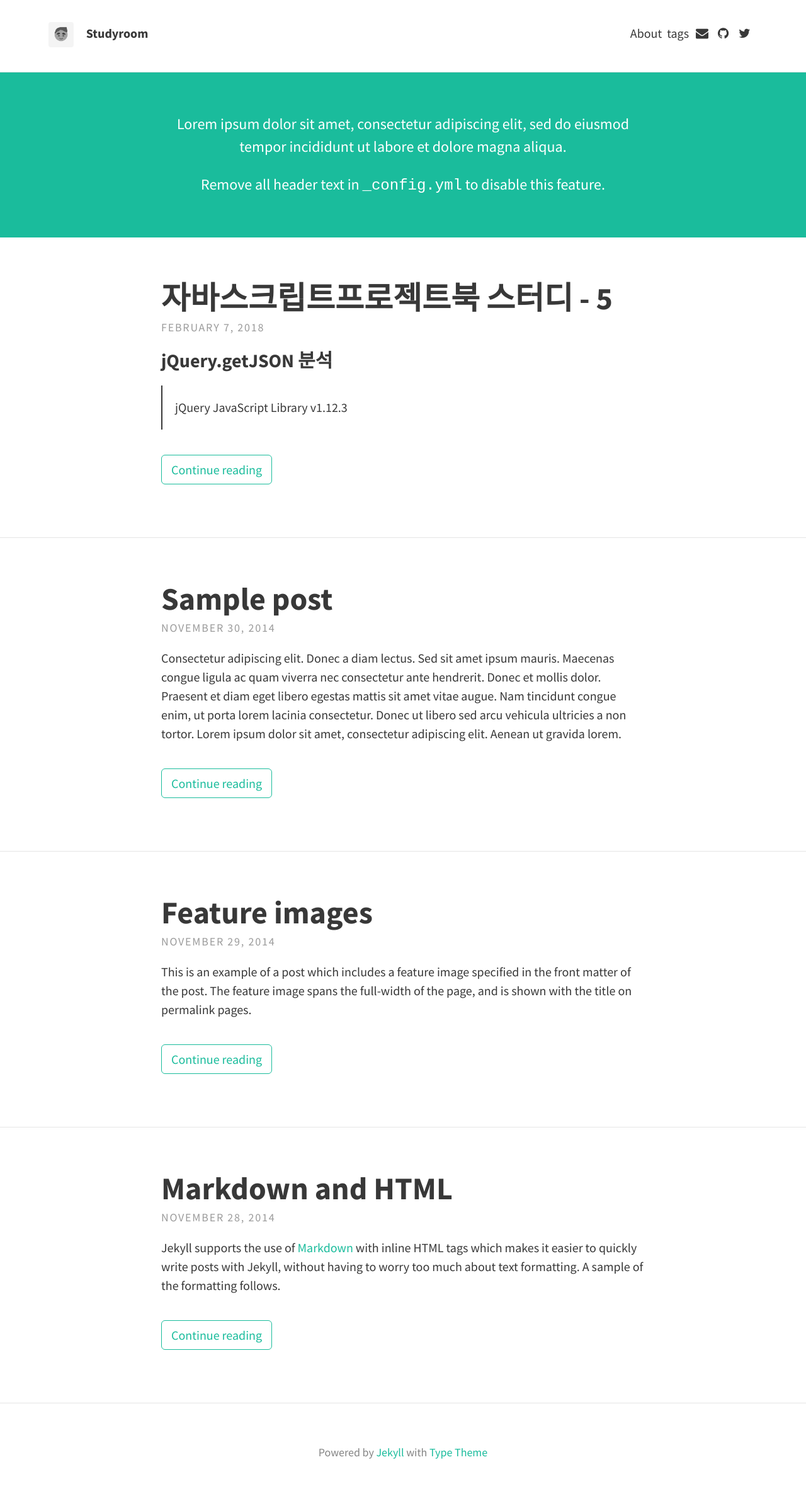
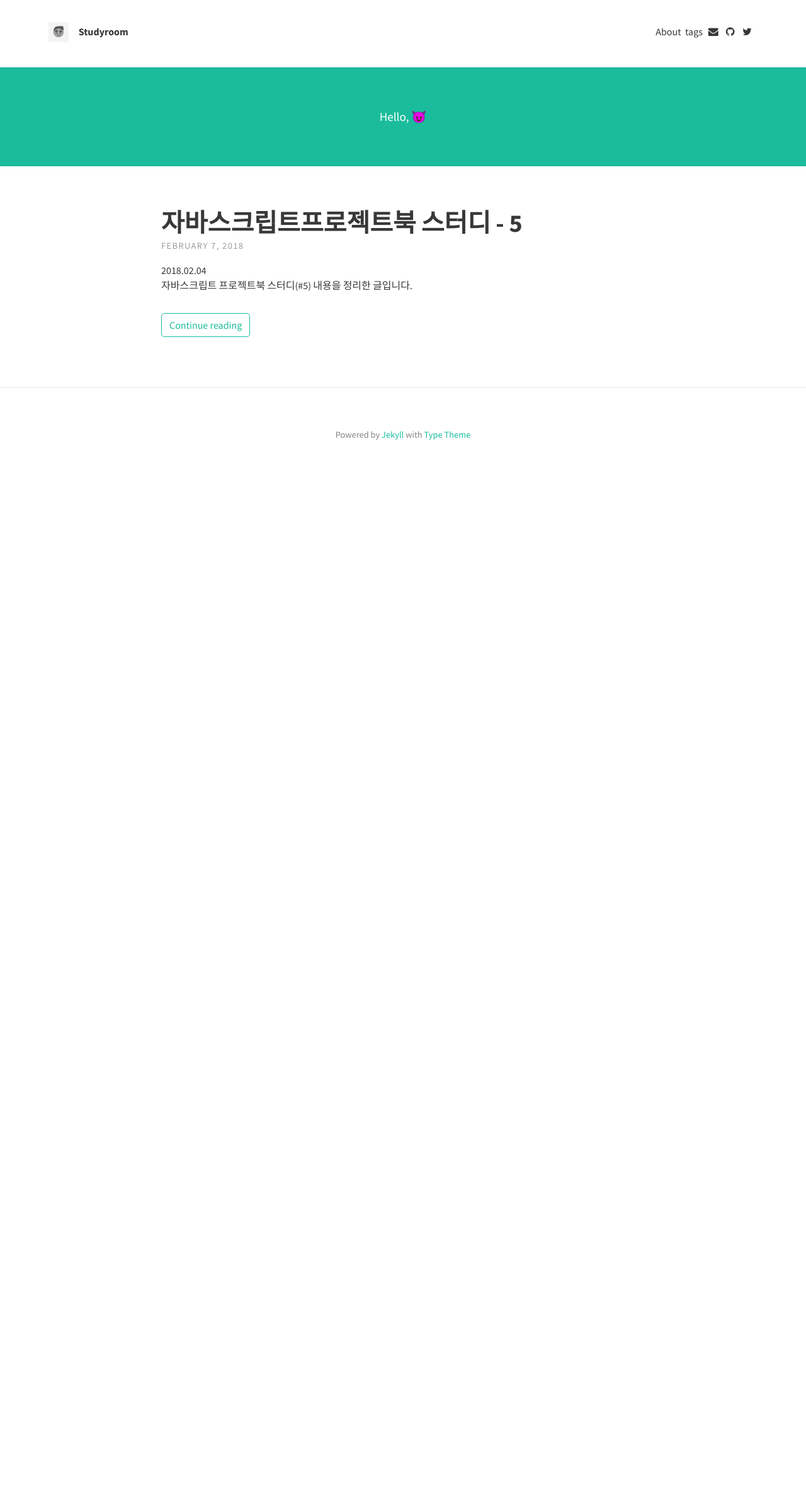
Before and after one commit to KyusungDev/KyusungDev.github.io, a Jekyll site: the page built from index.html, in a window 1280 px wide. Shown: the whole page at 63% size. Built offline with Jekyll 4.4.1, drawn with Linux system fonts in a browser that asks for light colours; nearby versions of some CDN libraries; the list of posts is cut into pages by our own code; after the commit the page ends 900 px from its top, so only the background shows below that.

Commit message:
modify setting

````diff
--- a/_config.yml
+++ b/_config.yml
@@ -13,9 +13,7 @@ theme_settings:
 
   # Header and footer text
   header_text: >
-     <p>Lorem ipsum dolor sit amet, consectetur adipiscing elit, sed do eiusmod tempor incididunt ut labore et dolore magna aliqua.</p>
-
-     <p>Remove all header text in <code>_config.yml</code> to disable this feature.</p>
+     <p>Hello, 😈</p>
   header_text_feature_image:
   footer_text: >
    Powered by <a href="https://jekyllrb.com/">Jekyll</a> with <a href="https://github.com/rohanchandra/type-theme">Type Theme</a>
--- a/_posts/2014-11-28-markdown-and-html.md
+++ /dev/null
@@ -1,39 +0,0 @@
----
-layout: post
-title: Markdown and HTML
----
-
-Jekyll supports the use of [Markdown](http://daringfireball.net/projects/markdown/syntax) with inline HTML tags which makes it easier to quickly write posts with Jekyll, without having to worry too much about text formatting. A sample of the formatting follows.
-
-Tables have also been extended from Markdown:
-
-First Header  | Second Header
-------------- | -------------
-Content Cell  | Content Cell
-Content Cell  | Content Cell
-
-Here's an example of an image, which is included using Markdown:
-
-![Geometric pattern with fading gradient]({{ site.baseurl }}/assets/img/sample_feature_img_2.png)
-
-Highlighting for code in Jekyll is done using Pygments or Rouge. This theme makes use of Rouge by default.
-
-{% highlight js %}
-// count to ten
-for (var i = 1; i <= 10; i++) {
-    console.log(i);
-}
-
-// count to twenty
-var j = 0;
-while (j < 20) {
-    j++;
-    console.log(j);
-}
-{% endhighlight %}
-
-Type Theme uses KaTeX to display maths. Equations such as $$S_n = a \times \frac{1-r^n}{1-r}$$ can be displayed inline.
-
-Alternatively, they can be shown on a new line:
-
-$$ f(x) = \int \frac{2x^2+4x+6}{x-2} $$
--- a/_posts/2014-11-29-feature-images.md
+++ /dev/null
@@ -1,6 +0,0 @@
----
-layout: post
-title: Feature images
-feature-img: "assets/img/sample_feature_img.png"
----
-This is an example of a post which includes a feature image specified in the front matter of the post. The feature image spans the full-width of the page, and is shown with the title on permalink pages.
--- a/_posts/2014-11-30-sample-post.md
+++ /dev/null
@@ -1,22 +0,0 @@
----
-layout: post
-title: Sample post
-tags: [test, sample]
----
-Consectetur adipiscing elit. Donec a diam lectus. Sed sit amet ipsum mauris. Maecenas congue ligula ac quam viverra nec consectetur ante hendrerit. Donec et mollis dolor. Praesent et diam eget libero egestas mattis sit amet vitae augue. Nam tincidunt congue enim, ut porta lorem lacinia consectetur. Donec ut libero sed arcu vehicula ultricies a non tortor. Lorem ipsum dolor sit amet, consectetur adipiscing elit. Aenean ut gravida lorem.
-
-* Consectetur adipiscing elit
-* Donec a diam lectus
-* Sed sit amet ipsum mauris
-
-Ut turpis felis, pulvinar a semper sed, adipiscing id dolor. Pellentesque auctor nisi id magna consequat sagittis. Curabitur dapibus enim sit amet elit pharetra tincidunt feugiat nisl imperdiet. Ut convallis libero in urna ultrices accumsan. Donec sed odio eros. Donec viverra mi quis quam pulvinar at malesuada arcu rhoncus. Cum sociis natoque penatibus et magnis dis parturient montes, nascetur ridiculus mus. In rutrum accumsan ultricies. Mauris vitae nisi at sem facilisis semper ac in est.
-
-Nunc diam velit, adipiscing ut tristique vitae, sagittis vel odio. Maecenas convallis ullamcorper ultricies. Curabitur ornare, ligula *semper consectetur sagittis*, nisi diam iaculis velit, id fringilla sem nunc vel mi. Nam dictum, odio nec pretium volutpat, arcu ante placerat erat, non tristique elit urna et turpis. Quisque mi metus, ornare sit amet fermentum et, tincidunt et orci. Fusce eget orci a orci congue vestibulum.
-
-Ut dolor diam, elementum et vestibulum eu, porttitor vel elit. Curabitur venenatis pulvinar tellus gravida ornare. Sed et erat faucibus nunc euismod ultricies ut id justo. Nullam cursus suscipit nisi, et ultrices justo sodales nec. Fusce venenatis facilisis lectus ac semper. Aliquam at massa ipsum. Quisque bibendum purus convallis nulla ultrices ultricies. Nullam aliquam, mi eu aliquam tincidunt, purus velit laoreet tortor, viverra pretium nisi quam vitae mi. Fusce vel volutpat elit. Nam sagittis nisi dui.
-
-> Suspendisse lectus leo, consectetur in tempor sit amet, placerat quis neque
-
-Etiam luctus porttitor lorem, sed suscipit est rutrum non. Curabitur lobortis nisl a enim congue semper. Aenean commodo ultrices imperdiet. Vestibulum ut justo vel sapien venenatis tincidunt.
-
-Phasellus eget dolor sit amet ipsum dapibus condimentum vitae quis lectus. Aliquam ut massa in turpis dapibus convallis. Praesent elit lacus, vestibulum at malesuada et, ornare et est. Ut augue nunc, sodales ut euismod non, adipiscing vitae orci. Mauris ut placerat justo. Mauris in ultricies enim. Quisque nec est eleifend nulla ultrices egestas quis ut quam. Donec sollicitudin lectus a mauris pulvinar id aliquam urna cursus. Cras quis ligula sem, vel elementum mi. Phasellus non ullamcorper urna.
--- a/_posts/2018-02-07-js-study-javascript-projectbook-1.md
+++ b/_posts/2018-02-07-js-study-javascript-projectbook-1.md
@@ -4,9 +4,11 @@ title: 자바스크립트프로젝트북 스터디 - 5
 tags: [javascript, jQuery]
 ---
 
+2018.02.04
+자바스크립트 프로젝트북 스터디(#5) 내용을 정리한 글입니다.
+
 ### jQuery.getJSON 분석
 > jQuery JavaScript Library v1.12.3
-
 
 **jQuery.getJSON**
 ```js
@@ -134,7 +136,7 @@ request는 클라이언트에 의해 전달되어 서버의 동작을 일으키
 > https://developer.mozilla.org/ko/docs/Web/HTTP/Messages
 
 ### TCP/IP Layer
-![TCP/IP Layer](tcp_layer.png)
+![TCP/IP Layer](assets/img/tcp_layer.png)
 
 ### chromium XMLHttpRequest implement
 > https://chromium.googlesource.com/chromium/blink.git/+/99b8c9800ac123eddc3e199088d22569c5294b22/Source/core/xml/XMLHttpRequest.h
@@ -156,10 +158,8 @@ SSR은 페이지 로딩시마다 서버로부터 리소스를 전달받아 해
 ---
 - [RESTFul이란 무엇인가?](http://blog.remotty.com/blog/2014/01/28/lets-study-rest/)
 - [REST API](http://poiemaweb.com/js-rest-api)
-
 - [SPA & Routing](http://poiemaweb.com/js-spa)
 - [CSR vs SSR](https://jongmin92.github.io/2017/06/06/JavaScript/client-side-rendering-vs-server-side-rendering/)
-
 - [SPA 단점에 대한 단상](http://m.mkexdev.net/374)
 - [웹의 Native 化, PWA(Progressive Web Apps)](http://m.mkexdev.net/356)
 - [서버 사이드 렌더링 그리고 클라이언트 사이드 렌더링](http://asfirstalways.tistory.com/244)
--- a/_sass/base/_variables.scss
+++ b/_sass/base/_variables.scss
@@ -1,7 +1,7 @@
 // Typography
 $font-family-main: 'Source Sans Pro', Helvetica, Arial, sans-serif;
 $font-family-headings: 'Source Sans Pro', Helvetica, Arial, sans-serif;
-$font-size: 1.25em;
+$font-size: 1em;
 
 // Padding
 $padding-large: 20%;
````
